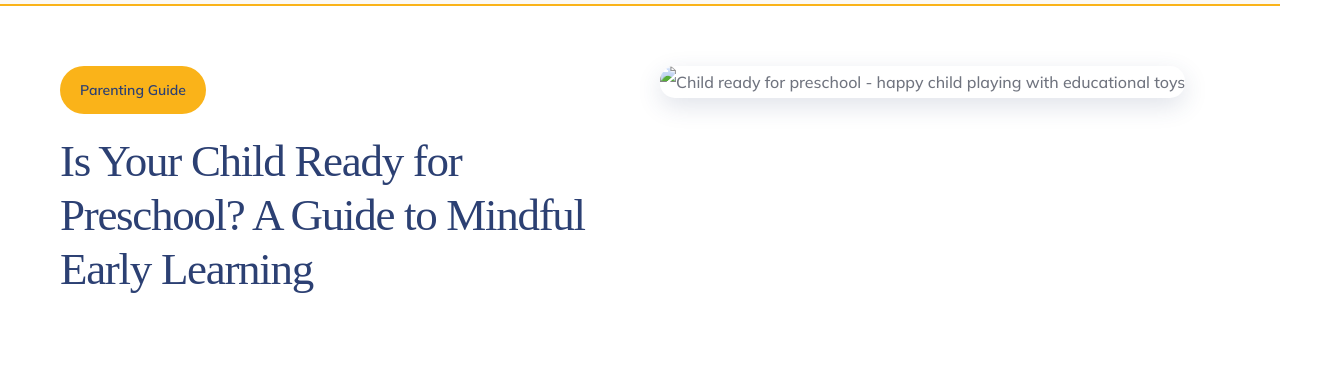
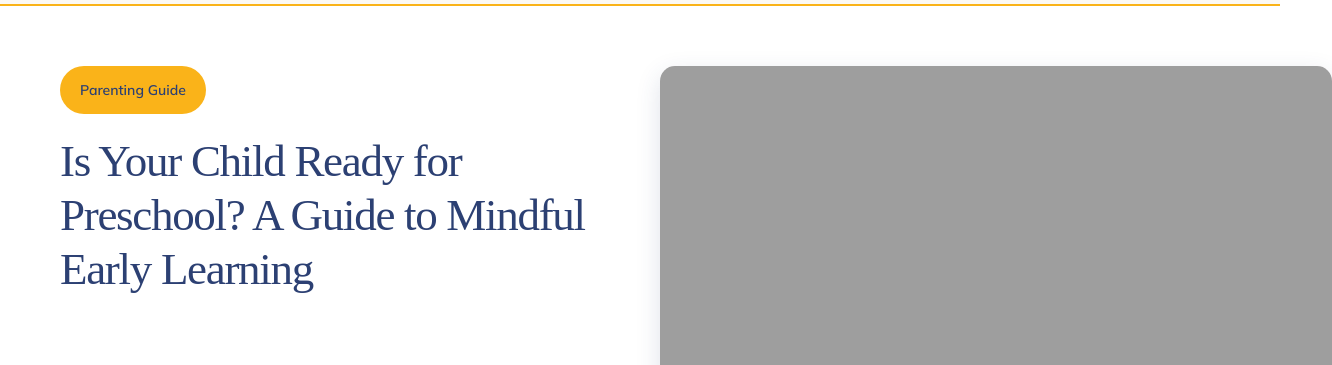
Before and after one commit to Aditysai19/anibee-blog-prototypes, a plain HTML site: page index.html in a window 1280 px wide. Shown: the part 116-481 px from the top of the page, 1332 px wide, since content can reach past the window. Drawn offline with Linux system fonts and the light colour scheme; the site is published under a folder, as on GitHub Pages, so addresses that start at the root find nothing; a web font is replaced by a local one.

Commit message:
Update index.html

```diff
--- a/index.html
+++ b/index.html
@@ -741,7 +741,7 @@
         <h1 class="article-title">Is Your Child Ready for Preschool? A Guide to Mindful Early Learning</h1>
       </div>
       <div class="article-image">
-        <img src="/ready.png" alt="Child ready for preschool - happy child playing with educational toys">
+        <img src="ready.png" alt="Child ready for preschool - happy child playing with educational toys">
       </div>
     </div>
 
```
